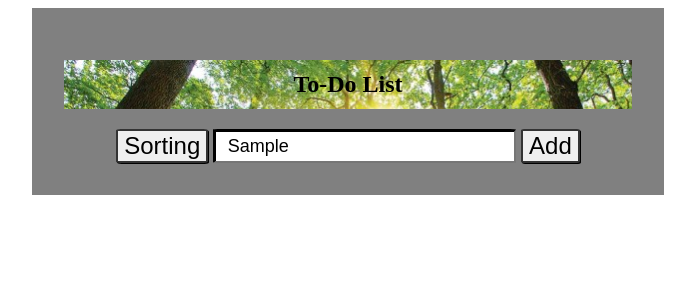
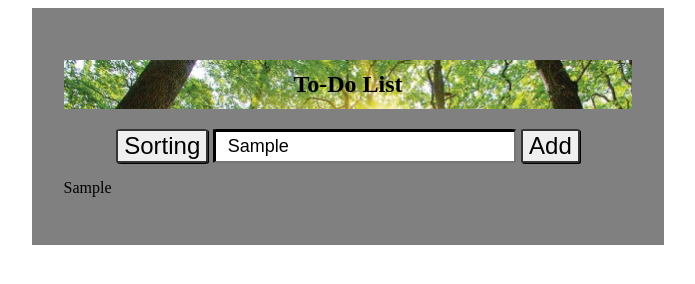
Before and after one commit to WaydinJochem/To-do-list, a plain HTML site: page index.html in a window 1280 px wide. Both pictures are taken after typing "Sample" into the empty fields and a click on the button "Add". Shown: the whole page, without its empty margins (292-987 px from the left). Drawn offline with Linux system fonts and the light colour scheme.

Commit message:
Struggling

```diff
--- a/index.html
+++ b/index.html
@@ -12,8 +12,9 @@
         <section class="display">
             <div class="color"><h1>To-Do List</h1></div>
             <div class="center"><button class="gray">Sorting</button>
-            <input type="text" class="style" placeholder="Add items to your list..">
-        <button class="gray">Add</button></div>
+            <input type="text" id="input" class="style" placeholder="Add items to your list..">
+        <button class="gray" id="Add">Add</button></div>
+        <div><p id="display"></p>
         </section>
     </main>
     <script src="./script.js"></script>
--- a/script.js
+++ b/script.js
@@ -0,0 +1,9 @@
+
+let array1 = [];
+let btnAdd = document.getElementById("Add");
+
+btnAdd.addEventListener("click", () => {
+    let input = document.getElementById("input").value;
+    array1.push(input);
+    document.getElementById("display").innerHTML = array1;
+});
```
